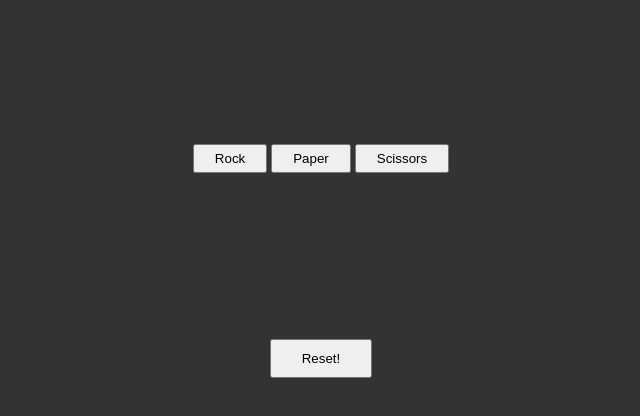
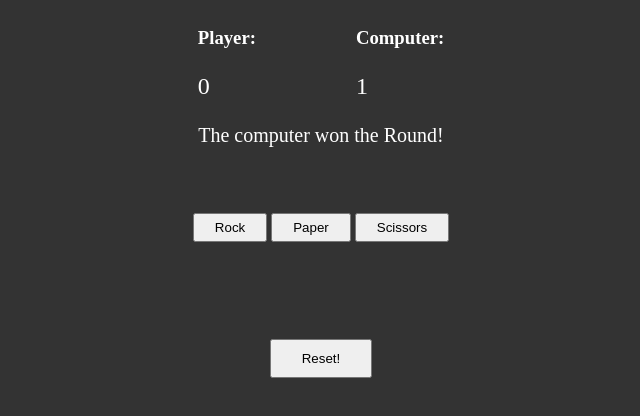
Before and after one commit to ecasetycea/rock-paper-scissors_js, a plain HTML site: page index.html in a window 1280 px wide. Both pictures are taken after a click on the element "Rock Paper Scissors". Shown: the whole page, without its empty margins (319-959 px from the left). Drawn offline with Linux system fonts and the light colour scheme.

Commit message:
Show score in realtime in page

```diff
--- a/index.html
+++ b/index.html
@@ -8,7 +8,19 @@
 
     <body>
         <div class="game">
-            <div></div>
+            <div class="container">
+                <div class="score">
+                    <div>
+                        <h3>Player:</h3>
+                        <p id="playerScore"></p>
+                    </div>
+                    <div>
+                        <h3>Computer:</h3>
+                    <p id="computerScore"></p>
+                    </div>
+                </div>
+                <div class="announcements"></div>
+            </div>
             <div class="buttons">
                 <button id="rock">Rock</button>
                 <button id="paper">Paper</button>
--- a/rps.js
+++ b/rps.js
@@ -1,5 +1,8 @@
 const resetBtn = document.querySelector(".reset");
 const buttons = document.querySelector(".buttons");
+const pScoreElem = document.querySelector("#playerScore");
+const cScoreElem = document.querySelector("#computerScore");
+const announcements = document.querySelector(".announcements");
 
 resetBtn.addEventListener("click", () => reset());
 buttons.addEventListener("click", (e) => {
@@ -22,7 +25,7 @@ buttons.addEventListener("click", (e) => {
 } );
 
 
-let humanScore;
+let playerScore;
 let computerScore;
 let gameEnded;
 init();
@@ -30,9 +33,10 @@ init();
 
 
 function init() {
-    humanScore = 0;
+    playerScore = 0;
     computerScore = 0;
     gameEnded = false;
+    displayScores();
 }
 
 function reset() {
@@ -41,18 +45,25 @@ function reset() {
 }
 
 function checkEnd() {
-    if(Math.max(humanScore, computerScore)===5) return true;
+    if(Math.max(playerScore, computerScore)===5) return true;
     return false;
 }
 
 function doEnd() {
-    let outcome = (humanScore>computerScore) ? "won" : "lost";
+    let outcome = (playerScore>computerScore) ? "won" : "lost";
     gameEnded = true;
 
     alert(`Game is finished!
-        Final score is ${humanScore}:${computerScore} (You:Computer).
+        Final score is ${playerScore}:${computerScore} (You:Computer).
         You ${outcome}!
         Reset to play again.`);
+}
+
+function displayScores(roundWinner = '') {
+    pScoreElem.textContent = playerScore.toString();
+    cScoreElem.textContent = computerScore.toString();
+    if(roundWinner==='') return;
+    announcements.textContent = `${roundWinner} won the Round!`;
 }
 
 function playRound(choice) {
@@ -70,7 +81,7 @@ function playRound(choice) {
         case "scissors_paper":
         case "paper_rock":
             winner = "You";
-            humanScore++;
+            playerScore++;
             break;
         case "scissors_rock":
         case "paper_scissors":
@@ -82,10 +93,7 @@ function playRound(choice) {
             winner = "Nobody";
     }
 
-    alert(`You played ${choice} and the computer played ${computerChoice}.
-        ${winner} won this round!.
-        The score now is ${humanScore}:${computerScore} (You:Computer).`);
-
+    displayScores(winner);
     if(checkEnd()) doEnd();
 }
 
--- a/styles.css
+++ b/styles.css
@@ -1,5 +1,26 @@
 body {
     background-color: #333;
+}
+
+.container{
+    color: #fff;
+    display: flex;
+    flex-direction: column;
+    align-items: center;
+}
+
+.score {
+    display: flex;
+    gap: 100px;
+}
+
+#playerScore,
+#computerScore {
+    font-size: 24px;
+}
+
+.announcements {
+    font-size: 20px;
 }
 
 .game {
```
